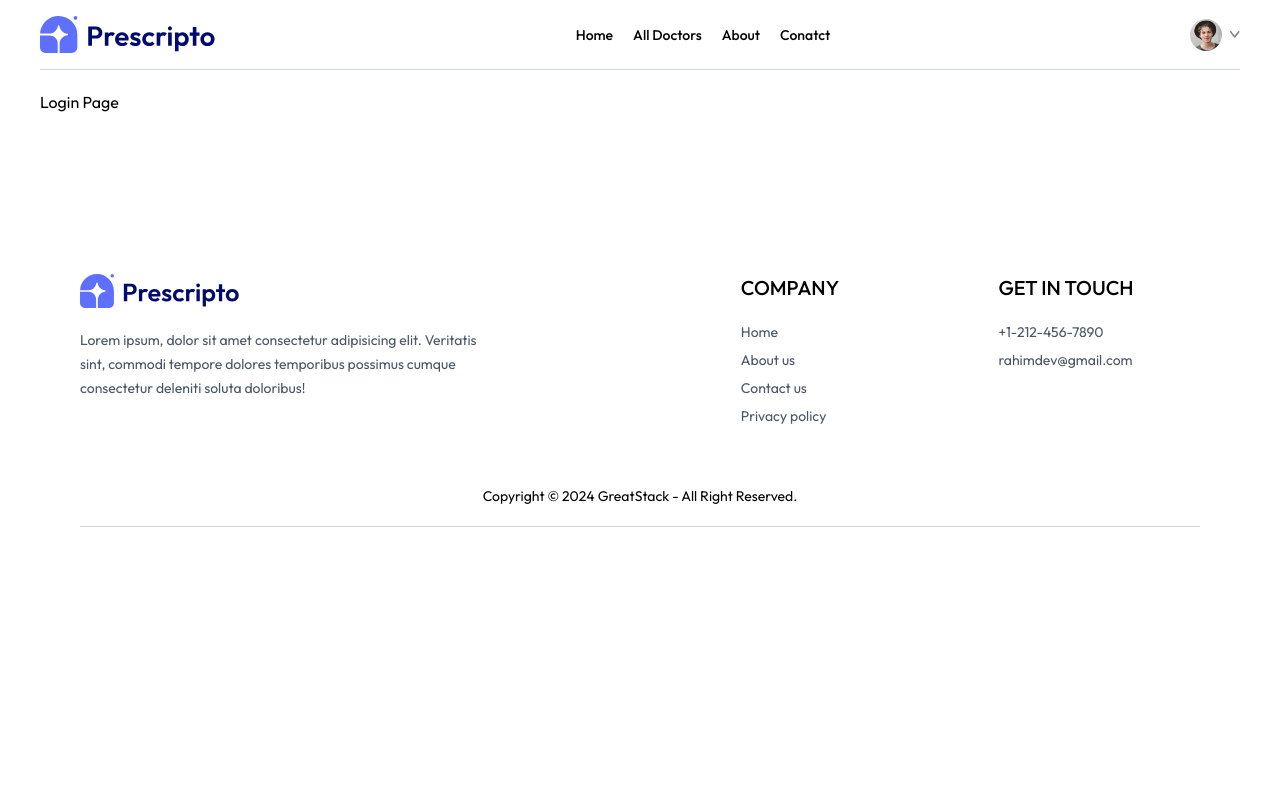
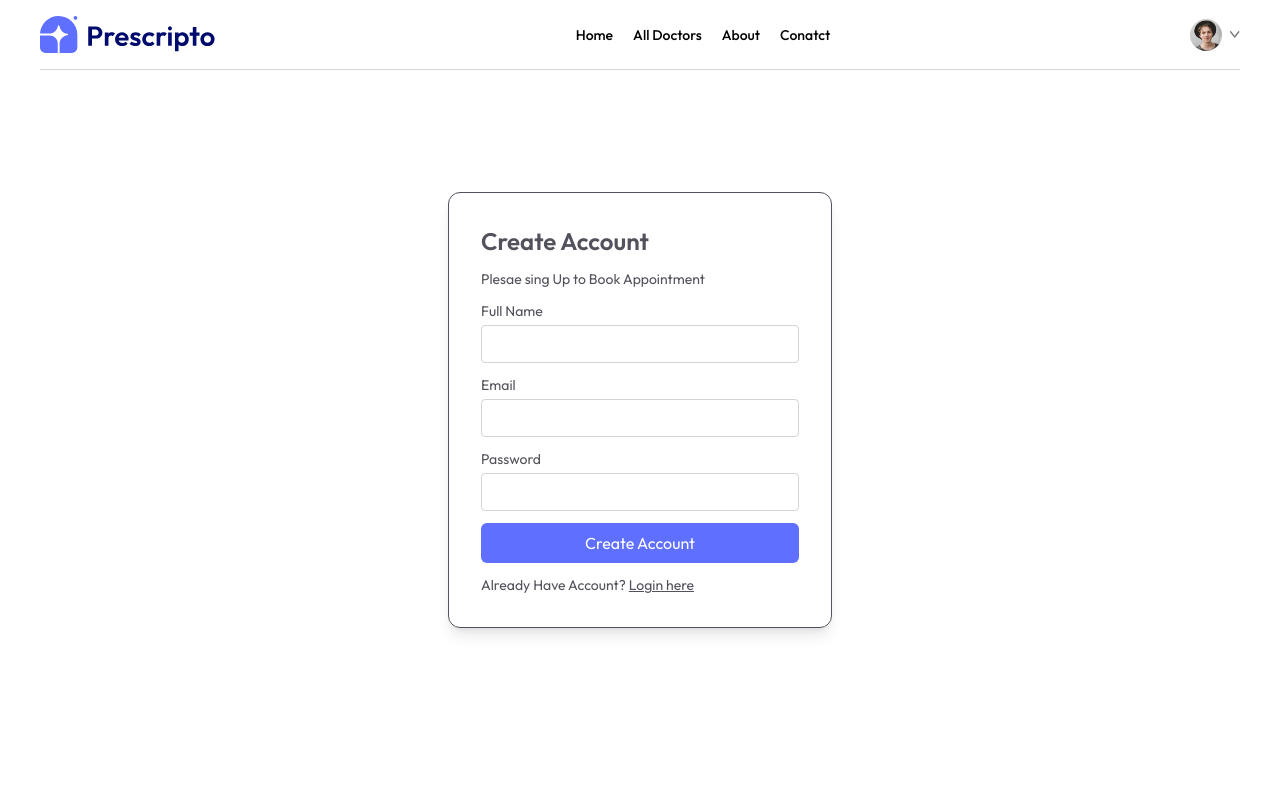
Before and after one commit to Mohammad-Abdur-Rahim/Medical-Management-System-React-, a React (Vite) app in the folder frontend/: page /login in a window 1280 px wide. Shown: the top 800 px of the page. Built offline with nearby package versions, Linux system fonts and the light colour scheme.

Commit message:
Navbar and all img import Proplem solve Js File

```diff
--- a/frontend/index.html
+++ b/frontend/index.html
@@ -4,7 +4,7 @@
     <meta charset="UTF-8" />
     <link rel="icon" type="image/svg+xml" href="/vite.svg" />
     <meta name="viewport" content="width=device-width, initial-scale=1.0" />
-    <title>Medical Management System | Appointment</title>
+    <title>Medical Management System | Appointment Online</title>
   </head>
   <body>
     <div id="root"></div>
--- a/frontend/src/App.jsx
+++ b/frontend/src/App.jsx
@@ -1,4 +1,4 @@
-import React from "react";
+
 import { Route, Routes } from "react-router-dom";
 import Home from "./pages/Home";
 import About from "./pages/About";
--- a/frontend/src/assets/assets_admin/assets.js
+++ b/frontend/src/assets/assets_admin/assets1.js
@@ -12,7 +12,7 @@ import appointments_icon from './appointments_icon.svg'
 import earning_icon from './earning_icon.svg'
 import patients_icon from './patients_icon.svg'
 
-export const assets = {
+export const assets1 = {
     add_icon,
     admin_logo,
     appointment_icon,
--- a/frontend/src/components/Navbar.jsx
+++ b/frontend/src/components/Navbar.jsx
@@ -1,18 +1,15 @@
 import React, { useState } from "react";
-import logo from "../assets/assets_frontend/logo.svg";
-import profile from "../assets/assets_frontend/profile_pic.png";
-import drop from "../assets/assets_frontend/dropdown_icon.svg";
-
+// All Img Provide Js File---------
+import { assets } from "../assets/assets_frontend/assets";
 import { NavLink, useNavigate } from "react-router-dom";
 
 const Navbar = () => {
   const navigate = useNavigate();
-//   const [shoeMenu, setShowMenu] = useState(false);
   const [token, setToken] = useState(true);
 
   return (
     <div className="flex items-center justify-between text-sm py-4 mb-5 border-b border-b-gray-300">
-      <img className="w-44 cursor-pointer" src={logo} alt="" />
+      <img onClick={()=>navigate('/')} className="w-44 cursor-pointer" src={assets.logo} alt="" />
       <ul className="hidden md:flex items-start gap-5 font-medium">
         <NavLink to="/">
           <li className="py-1">Home</li>
@@ -33,11 +30,12 @@ const Navbar = () => {
       </ul>
       {/* //Login Page Menu fN */}
       <div className="flex items-center gap-4">
+        {/* //Profile Section  With UseState-------------   */}
         {
         token ? (
           <div className="flex items-center gap-2 cursor-pointer group relative">
-            <img className="w-8 rounded-full" src={profile} alt="" />
-            <img className="w-2.5" src={drop} alt="" />
+            <img className="w-8 rounded-full" src={assets.profile_pic} alt="" />
+            <img className="w-2.5" src={assets.dropdown_icon} alt="" />
             <div className="absolute top-0 right-0 pt-14 text-base font-medium text-gray-600 z-20 hidden group-hover:block">
                 <div className="min-w-48 bg-stone-100 rounded flex flex-col gap-4 p-4">
                     <p onClick={()=>navigate("/my-profile")} className="hover:text-black cursor-pointer">My Profile</p>
--- a/frontend/src/components/SpecialitySection.jsx
+++ b/frontend/src/components/SpecialitySection.jsx
@@ -11,7 +11,7 @@ const SpecialitySection = () => {
             <div className='flex sm:justify-center gap-4 pt-5 w-full overflow-scroll'>
             {
                 specialityData.map((data,idx)=>(
-                    <Link onClick={()=>scrollTo(0,0)} className='flex flex-col item-center text-xs cursor-pointer flex-shrink-0 hover:translate-y-[-10px] transition-all duration-500' key={idx} to={`/doctors/${data.speciality}`}>
+                    <Link onClick={()=>scrollTo(0,0)} className='flex flex-col item-center text-xs cursor-pointer  hover:translate-y-[-10px] transition-all duration-500' key={idx} to={`/doctors/${data.speciality}`}>
                         <img className='w-16 sm:w-24 mb-2' src={data.image} alt="imgdata" />
                         <p>{data.speciality}</p>
                     </Link>
--- a/frontend/src/main.jsx
+++ b/frontend/src/main.jsx
@@ -1,7 +1,8 @@
-import { StrictMode } from 'react'
+
 import { createRoot } from 'react-dom/client'
 import './index.css'
 import App from './App.jsx'
+//Connect Multiple Page React router Dom----
 import { BrowserRouter } from 'react-router-dom'
 import AppContextProvider from './context/AppContext.jsx'
 
--- a/frontend/src/pages/Doctor.jsx
+++ b/frontend/src/pages/Doctor.jsx
@@ -1,13 +1,62 @@
-import React from 'react';
+import  { useContext, useState, useEffect } from 'react';
+import { useParams, useNavigate } from 'react-router-dom';
+import { AppContext } from '../context/AppContext';
 
 const Doctor = () => {
-    return (
-        <div>
-             <p className="text-gray-900 text-center text-4xl mb-5">
-          All <span className="font-bold text-black">Doctors</span>
-        </p>
-        </div>
-    );
+  const { speciality } = useParams();
+  const navigate = useNavigate();
+  const { doctors } = useContext(AppContext);
+
+  const [filterDoc, setFilterDoc] = useState([]);
+
+  // Filter doctors when speciality changes
+  useEffect(() => {
+    if (speciality) {
+      setFilterDoc(doctors.filter(doc => doc.speciality === speciality));
+    } else {
+      setFilterDoc(doctors);
+    }
+  }, [speciality, doctors]);
+
+  return (
+    <div>
+      <p className="text-lg font-bold mb-4">
+        Browse Doctor Speciality: {speciality || "All"}
+      </p>
+
+      {/* Specialties List */}
+
+      <div className='flex gap-10 w-4/5 mx-auto'>
+        <div className=" gap-4 mb-6 space-y-5">
+        <p className='border border-gray-300 px-8 py-4 rounded-sm cursor-pointer'>General physician</p>
+        <p className='border border-gray-300 px-8 py-4 rounded-sm cursor-pointer'>Gynecologist</p>
+        <p className='border border-gray-300 px-8 py-4 rounded-sm cursor-pointer'>Dermatologist</p>
+        <p className='border border-gray-300 px-8 py-4 rounded-sm cursor-pointer'>Pediatricians</p>
+        <p className='border border-gray-300 px-8 py-4 rounded-sm cursor-pointer'>Gastroenterologist</p>
+      </div>
+
+      {/* Doctor Cards */}
+      <div className="grid grid-cols-1 sm:grid-cols-2 lg:grid-cols-4 gap-6 ">
+        {filterDoc.map((data, idx) => (
+          <div
+            onClick={() => navigate(`/appointment/${data._id}`)}
+            className="border border-blue-200 rounded-b-xl overflow-hidden cursor-pointer hover:-translate-y-2 transition-all duration-500"
+            key={idx}
+          >
+            <img className="bg-blue-50 w-full h-88 object-cover" src={data.image} alt={data.name} />
+            <div className="p-4">
+              <div className="flex items-center gap-2 text-sm text-green-500">
+                <span className="w-2 h-2 bg-green-500 rounded-full"></span>
+                <span>Available</span>
+              </div>
+              <p className="text-gray-900 text-lg font-medium">{data.name}</p>
+              <p className="text-gray-600 text-sm">{data.speciality}</p>
+            </div>
+          </div>
+        ))}
+      </div></div>
+    </div>
+  );
 };
 
 export default Doctor;
--- a/frontend/src/pages/Login.jsx
+++ b/frontend/src/pages/Login.jsx
@@ -1,11 +1,88 @@
-import React from 'react';
+import React, { useState } from "react";
 
 const Login = () => {
-    return (
-        <div>
-            Login Page
+  const [state, setState] = useState("Sign Up");
+
+  const [email, setEmail] = useState("");
+  const [pass, setPass] = useState("");
+  const [name, setName] = useState("");
+
+  const onSubmitHandler = async (e) => {
+    e.preventDefault();
+  };
+
+  return (
+    <form className="min-h-[80vh] flex items-center" onSubmit={onSubmitHandler}>
+      <div className="flex flex-col gap-3 m-auto items-start p-8 min-w-[340px] sm:min-w-96 border rounded-xl text-zinc-600 text-sm shadow-lg">
+
+          <p className="text-2xl font-semibold">
+            {state === "Sign Up" ? "Create Account" : "Login"}
+          </p>
+          <p>
+            Plesae {state === "Sign Up" ? "sing Up" : "log in"} to Book
+            Appointment
+          </p>
+          {
+            state === 'Sign Up' && <div className="w-full">
+          <p>Full Name</p>
+          <input
+            className="border border-zinc-300 rounded w-full p-2 mt-1"
+            type="text"
+            onChange={(e) => setName(e.target.name)}
+            value={name}
+            required
+          />
         </div>
-    );
+          }
+
+
+        <div className="w-full">
+          <p>Email</p>
+          <input
+            className="border border-zinc-300 rounded w-full p-2 mt-1"
+            type="email"
+            onChange={(e) => setEmail(e.target.name)}
+            value={email}
+            required
+          />
+        </div>
+        <div className="w-full">
+          <p>Password</p>
+          <input
+            className="border border-zinc-300 rounded w-full p-2 mt-1"
+            type="password"
+            onChange={(e) => setPass(e.target.name)}
+            value={pass}
+            required
+          />
+        </div>
+        <button className="bg-[#5f6FFF] text-white w-full rounded-md text-base py-2">
+          {state === "Sign Up" ? "Create Account" : "Login"}
+        </button>
+        {state === "Sign Up" ? (
+          <p>
+            Already Have Account?{" "}
+            <span
+              onClick={() => setState("Login")}
+              className="text-primary underline cursor-pointer"
+            >
+              Login here
+            </span>
+          </p>
+        ) : (
+          <p>
+            Create a new account?{" "}
+            <span
+              onClick={() => setState('Sign Up')}
+              className="text-primary underline cursor-pointer"
+            >
+              Click here
+            </span>
+          </p>
+        )}
+      </div>
+    </form>
+  );
 };
 
 export default Login;
--- a/frontend/src/pages/MyAppointments.jsx
+++ b/frontend/src/pages/MyAppointments.jsx
@@ -3,7 +3,7 @@ import React from 'react';
 const MyAppointments = () => {
     return (
         <div>
-
+            <h1 className='text-4xl font-extrabold text-center p-20 bg-[#5f6FFF] text-white'>Working on...........</h1>
         </div>
     );
 };
--- a/frontend/src/pages/MyProfile.jsx
+++ b/frontend/src/pages/MyProfile.jsx
@@ -2,8 +2,8 @@ import React from 'react';
 
 const MyProfile = () => {
     return (
-        <div>
-
+         <div>
+            <h1 className='text-4xl font-extrabold text-center p-20 bg-[#5f6FFF] text-white'>Working on...........</h1>
         </div>
     );
 };
```
